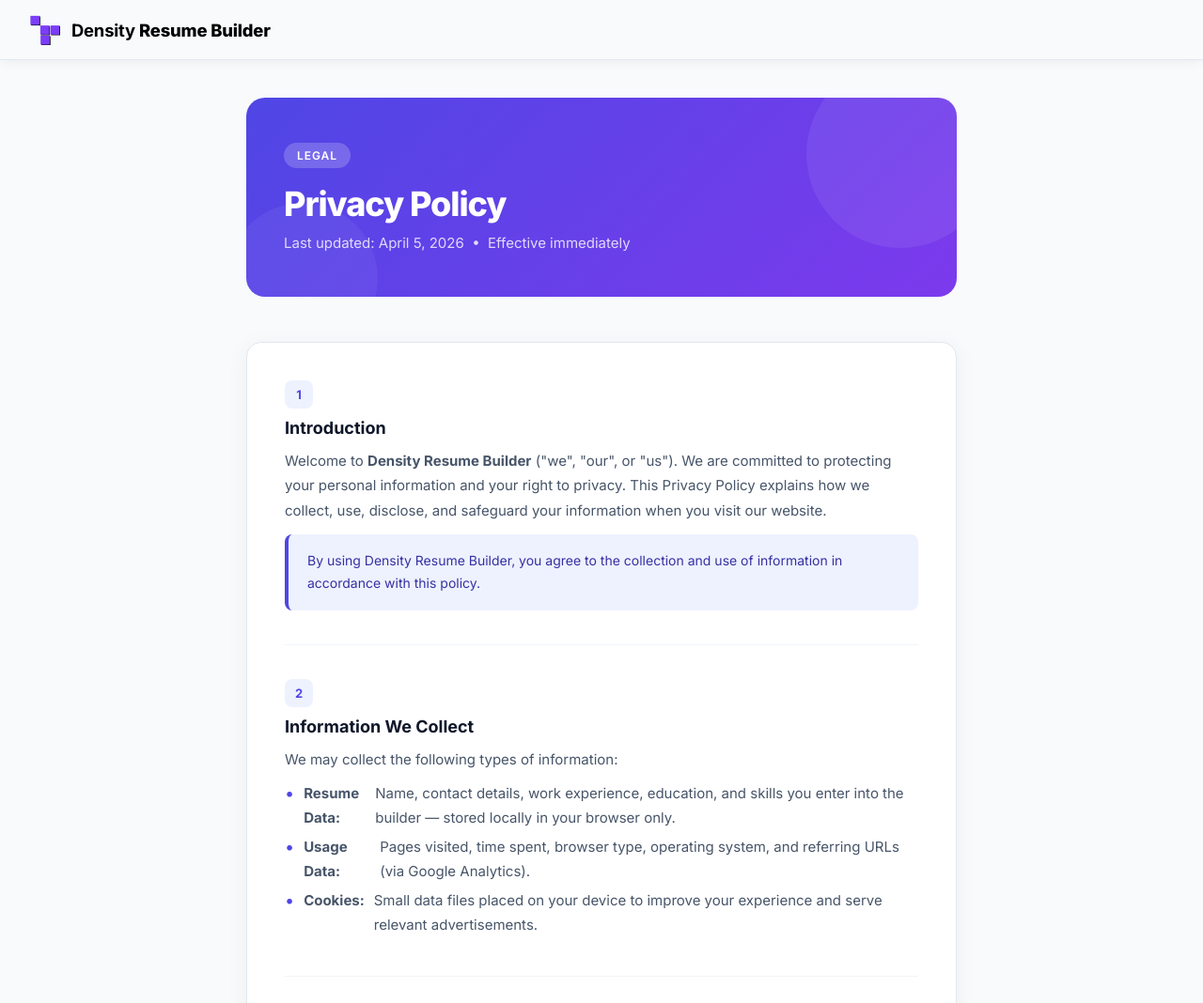
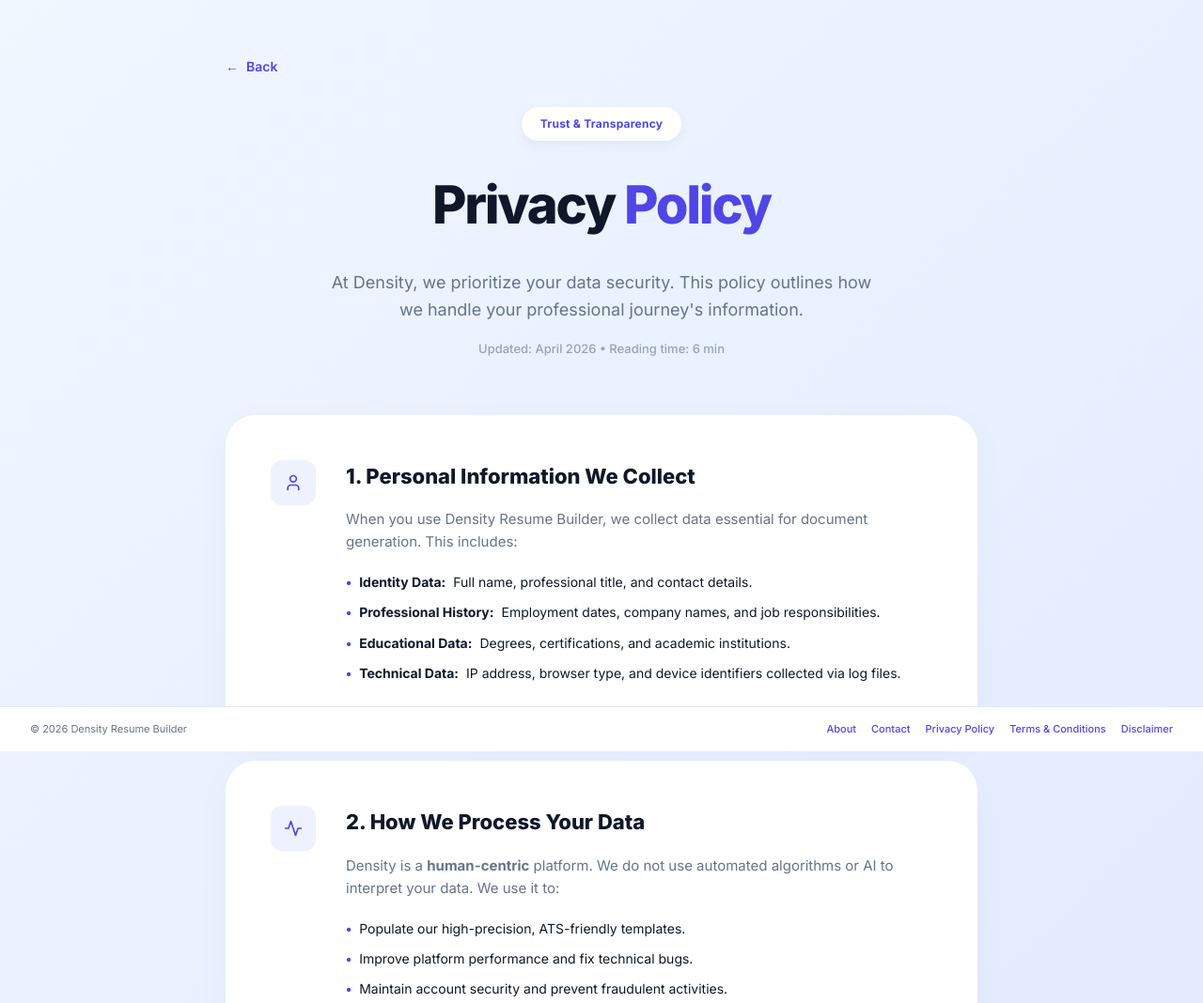
Before and after one commit to shivam76909/Density-Resume-Builder, a plain HTML site: page Resume builder/privacy-policy.html in a window 1280 px wide. Shown: the top 1068 px of the page at 94% size. Drawn offline with Linux system fonts and the light colour scheme.

Commit message:
Revise privacy policy HTML structure and styles
Refactor privacy policy layout and styling for better readability and user experience.

```diff
--- a/Resume builder/privacy-policy.html
+++ b/Resume builder/privacy-policy.html
@@ -11,337 +11,277 @@
   <style>
     :root {
       --primary: #4F46E5;
-      --primary-hover: #4338CA;
-      --bg-light: #F8FAFC;
+      --primary-light: #EEF2FF;
+      --text-dark: #0F172A;
+      --text-muted: #64748B;
+      --bg-gradient: linear-gradient(135deg, #f0f7ff 0%, #e0e7ff 100%);
     }
 
     *, *::before, *::after { box-sizing: border-box; margin: 0; padding: 0; }
 
-    html, body {
+    body {
       font-family: 'Inter', sans-serif;
-      background: var(--bg-light);
-      color: #0F172A;
-      -webkit-font-smoothing: antialiased;
+      background: var(--bg-gradient);
+      color: var(--text-dark);
+      min-height: 100vh;
+      display: flex;
+      flex-direction: column;
+      align-items: center;
+      padding: 60px 24px;
+      line-height: 1.6;
     }
 
-    /* ── NAVBAR ── */
-    .navbar {
+    /* ── BACK BUTTON ── */
+    .back-btn {
+      align-self: flex-start;
+      max-width: 800px;
+      margin: 0 auto 32px;
+      width: 100%;
+      display: flex;
+    }
+    .back-btn a {
+      display: inline-flex;
+      align-items: center;
+      gap: 8px;
+      color: var(--primary);
+      text-decoration: none;
+      font-size: 14px;
+      font-weight: 600;
+      transition: opacity 0.2s;
+    }
+    .back-btn a:hover { opacity: 0.7; }
+
+    /* ── HEADER ── */
+    header {
+      text-align: center;
+      margin-bottom: 60px;
+    }
+    .badge {
+      display: inline-block;
+      background: #fff;
+      color: var(--primary);
+      font-size: 12px;
+      font-weight: 700;
+      padding: 8px 20px;
+      border-radius: 100px;
+      margin-bottom: 24px;
+      box-shadow: 0 4px 12px rgba(0,0,0,0.05);
+      letter-spacing: 0.02em;
+    }
+    h1 {
+      font-size: 56px;
+      font-weight: 800;
+      letter-spacing: -0.04em;
+      margin-bottom: 24px;
+    }
+    h1 span { color: var(--primary); }
+    .subtitle {
+      font-size: 18px;
+      color: var(--text-muted);
+      max-width: 600px;
+      margin: 0 auto 16px;
+    }
+    .meta-info {
+      font-size: 13px;
+      color: #94a3b8;
+      font-weight: 500;
+    }
+
+    /* ── CONTENT CARDS ── */
+    .content-container {
+      width: 100%;
+      max-width: 800px;
+    }
+    .policy-card {
+      background: #fff;
+      border-radius: 32px;
+      padding: 48px;
+      margin-bottom: 24px;
+      box-shadow: 0 10px 40px rgba(0,0,0,0.03);
+      display: flex;
+      gap: 32px;
+    }
+    .icon-box {
+      width: 48px;
+      height: 48px;
+      background: var(--primary-light);
+      border-radius: 12px;
       display: flex;
       align-items: center;
-      height: 64px;
-      padding: 0 32px;
-      background: rgba(248, 250, 252, 0.9);
-      backdrop-filter: blur(12px);
-      border-bottom: 1px solid #e2e8f0;
-      box-shadow: 0 4px 12px -2px rgba(0,0,0,0.06);
-      position: fixed;
-      top: 0; width: 100%;
-      z-index: 1000;
+      justify-content: center;
+      flex-shrink: 0;
+      color: var(--primary);
     }
-    .brand-logo {
+    .card-text h2 {
+      font-size: 22px;
+      font-weight: 800;
+      margin-bottom: 16px;
+      color: var(--text-dark);
+    }
+    .card-text p {
+      font-size: 15px;
+      color: var(--text-muted);
+      margin-bottom: 20px;
+    }
+    .card-text ul {
+      list-style: none;
+      padding: 0;
+    }
+    .card-text ul li {
+      font-size: 14px;
+      color: var(--text-dark);
+      margin-bottom: 10px;
       display: flex;
-      align-items: center;
-      gap: 12px;
-      text-decoration: none;
-      color: #000;
+      gap: 8px;
+      align-items: flex-start;
     }
-    .brand-logo img { width: 32px; height: 32px; object-fit: contain; }
-    .brand-logo span { font-size: 1.15rem; font-weight: 650; letter-spacing: -0.01em; }
-    .brand-logo strong { font-weight: 800; }
-
-    /* ── PAGE CONTENT ── */
-    .page-wrapper {
-      max-width: 820px;
-      margin: 0 auto;
-      padding: 104px 32px 80px;
+    .card-text ul li::before {
+      content: '•';
+      color: var(--primary);
+      font-weight: 900;
+    }
+    .card-text ul li strong {
+      font-weight: 700;
+      color: var(--text-dark);
     }
 
-    /* Hero banner */
-    .page-hero {
-      background: linear-gradient(135deg, #4F46E5 0%, #7C3AED 100%);
-      border-radius: 20px;
-      padding: 48px 40px;
-      margin-bottom: 48px;
-      color: #fff;
-      position: relative;
-      overflow: hidden;
+    /* ── FOOTER ── */
+    footer {
+      margin-top: 40px;
+      text-align: center;
+      font-size: 14px;
+      color: var(--text-muted);
     }
-    .page-hero::before {
-      content: '';
-      position: absolute;
-      top: -40px; right: -40px;
-      width: 200px; height: 200px;
-      background: rgba(255,255,255,0.07);
-      border-radius: 50%;
-    }
-    .page-hero::after {
-      content: '';
-      position: absolute;
-      bottom: -60px; left: -20px;
-      width: 160px; height: 160px;
-      background: rgba(255,255,255,0.05);
-      border-radius: 50%;
-    }
-    .page-hero .badge {
-      display: inline-block;
-      background: rgba(255,255,255,0.2);
-      color: #fff;
-      font-size: 12px;
-      font-weight: 600;
-      letter-spacing: 0.08em;
-      text-transform: uppercase;
-      padding: 6px 14px;
-      border-radius: 100px;
-      margin-bottom: 16px;
-    }
-    .page-hero h1 {
-      font-size: 36px;
-      font-weight: 800;
-      letter-spacing: -0.03em;
-      margin-bottom: 10px;
-    }
-    .page-hero p {
-      font-size: 15px;
-      color: rgba(255,255,255,0.8);
-      font-weight: 400;
+    footer a {
+      color: var(--primary);
+      text-decoration: none;
+      font-weight: 700;
     }
 
-    /* Content card */
-    .content-card {
-      background: #fff;
-      border-radius: 16px;
-      border: 1px solid #e2e8f0;
-      padding: 40px;
-      box-shadow: 0 4px 24px rgba(0,0,0,0.05);
-    }
-
-    /* Section */
-    .policy-section {
-      margin-bottom: 36px;
-      padding-bottom: 36px;
-      border-bottom: 1px solid #f1f5f9;
-      animation: fadeInUp 0.5s ease backwards;
-    }
-    .policy-section:last-child {
-      border-bottom: none;
-      margin-bottom: 0;
-      padding-bottom: 0;
-    }
-
-    .section-num {
-      display: inline-flex;
-      align-items: center;
-      justify-content: center;
-      width: 30px; height: 30px;
-      background: #EEF2FF;
-      color: var(--primary);
-      border-radius: 8px;
-      font-size: 13px;
-      font-weight: 700;
-      margin-bottom: 10px;
-    }
-
-    .policy-section h2 {
-      font-size: 18px;
-      font-weight: 700;
-      color: #0F172A;
-      margin-bottom: 12px;
-    }
-    .policy-section p {
-      font-size: 15px;
-      color: #475569;
-      line-height: 1.75;
-      margin-bottom: 10px;
-    }
-    .policy-section ul {
-      list-style: none;
-      padding: 0;
-      margin: 10px 0 0;
-    }
-    .policy-section ul li {
-      font-size: 15px;
-      color: #475569;
-      line-height: 1.7;
-      display: flex;
-      align-items: flex-start;
-      gap: 10px;
-      margin-bottom: 6px;
-    }
-    .policy-section ul li::before {
-      content: '•';
-      color: var(--primary);
-      font-size: 18px;
-      line-height: 1.4;
-      flex-shrink: 0;
-    }
-
-    /* Highlight box */
-    .highlight-box {
-      background: #EEF2FF;
-      border-left: 4px solid var(--primary);
-      border-radius: 8px;
-      padding: 16px 20px;
-      margin-top: 12px;
-    }
-    .highlight-box p {
-      color: #3730A3 !important;
-      font-size: 14px !important;
-      margin: 0 !important;
-    }
-
-    /* Contact link */
-    a.inline-link {
-      color: var(--primary);
-      text-decoration: none;
-      font-weight: 500;
-    }
-    a.inline-link:hover { text-decoration: underline; }
-
-    /* ── BOTTOM BAR ── */
+    /* ── GLOBAL BOTTOM BAR ── */
     .bottom-bar {
       width: 100%;
       height: 48px;
       background: #fff;
-      border-top: 1px solid #f1f5f9;
+      border-top: 1px solid #e2e8f0;
       display: flex;
       align-items: center;
       padding: 0 32px;
-      gap: 20px;
+      position: fixed;
+      bottom: 0;
+      left: 0;
+      z-index: 1000;
     }
-    .bottom-bar span {
+    .bottom-bar .copy {
       font-size: 11px;
       color: #64748b;
       font-weight: 400;
     }
-    .bottom-bar a {
+    .bottom-bar .nav-links {
+      margin-left: auto;
+      display: flex;
+      gap: 16px;
+    }
+    .bottom-bar .nav-links a {
       font-size: 11px;
-      color: var(--primary);
+      color: #4F46E5;
       text-decoration: none;
       font-weight: 500;
     }
-    .bottom-bar a:hover { text-decoration: underline; }
+    .bottom-bar .nav-links a:hover { text-decoration: underline; }
 
-    @keyframes fadeInUp {
-      from { opacity: 0; transform: translateY(20px); }
-      to   { opacity: 1; transform: translateY(0); }
+    @media (max-width: 640px) {
+      h1 { font-size: 40px; }
+      .policy-card { padding: 32px; flex-direction: column; gap: 20px; }
     }
   </style>
 </head>
 <body>
 
-  <!-- NAVBAR -->
-  <nav class="navbar">
-    <a href="index.html" class="brand-logo">
-      <img src="img/logo.png" alt="Density Logo">
-      <span>Density <strong>Resume Builder</strong></span>
-    </a>
-  </nav>
+  <div class="back-btn">
+    <a href="index.html"><span>&larr;</span> Back</a>
+  </div>
 
-  <!-- PAGE CONTENT -->
-  <div class="page-wrapper">
+  <header>
+    <div class="badge">Trust & Transparency</div>
+    <h1>Privacy <span>Policy</span></h1>
+    <p class="subtitle">At Density, we prioritize your data security. This policy outlines how we handle your professional journey's information.</p>
+    <div class="meta-info">Updated: April 2026 • Reading time: 6 min</div>
+  </header>
 
-    <!-- Hero Banner -->
-    <div class="page-hero">
-      <div class="badge">Legal</div>
-      <h1>Privacy Policy</h1>
-      <p>Last updated: April 5, 2026 &nbsp;•&nbsp; Effective immediately</p>
-    </div>
+  <main class="content-container">
 
-    <!-- Content Card -->
-    <div class="content-card">
-
-      <!-- 1 -->
-      <div class="policy-section" style="animation-delay:0.05s">
-        <div class="section-num">1</div>
-        <h2>Introduction</h2>
-        <p>Welcome to <strong>Density Resume Builder</strong> ("we", "our", or "us"). We are committed to protecting your personal information and your right to privacy. This Privacy Policy explains how we collect, use, disclose, and safeguard your information when you visit our website.</p>
-        <div class="highlight-box">
-          <p>By using Density Resume Builder, you agree to the collection and use of information in accordance with this policy.</p>
-        </div>
+    <!-- 1. Personal Information -->
+    <section class="policy-card">
+      <div class="icon-box">
+        <svg xmlns="http://www.w3.org/2000/svg" width="20" height="20" viewBox="0 0 24 24" fill="none" stroke="currentColor" stroke-width="2" stroke-linecap="round" stroke-linejoin="round"><path d="M19 21v-2a4 4 0 0 0-4-4H9a4 4 0 0 0-4 4v2"/><circle cx="12" cy="7" r="4"/></svg>
       </div>
-
-      <!-- 2 -->
-      <div class="policy-section" style="animation-delay:0.1s">
-        <div class="section-num">2</div>
-        <h2>Information We Collect</h2>
-        <p>We may collect the following types of information:</p>
+      <div class="card-text">
+        <h2>1. Personal Information We Collect</h2>
+        <p>When you use Density Resume Builder, we collect data essential for document generation. This includes:</p>
         <ul>
-          <li><strong>Resume Data:</strong> Name, contact details, work experience, education, and skills you enter into the builder — stored locally in your browser only.</li>
-          <li><strong>Usage Data:</strong> Pages visited, time spent, browser type, operating system, and referring URLs (via Google Analytics).</li>
-          <li><strong>Cookies:</strong> Small data files placed on your device to improve your experience and serve relevant advertisements.</li>
+          <li><strong>Identity Data:</strong> Full name, professional title, and contact details.</li>
+          <li><strong>Professional History:</strong> Employment dates, company names, and job responsibilities.</li>
+          <li><strong>Educational Data:</strong> Degrees, certifications, and academic institutions.</li>
+          <li><strong>Technical Data:</strong> IP address, browser type, and device identifiers collected via log files.</li>
         </ul>
       </div>
+    </section>
 
-      <!-- 3 -->
-      <div class="policy-section" style="animation-delay:0.15s">
-        <div class="section-num">3</div>
-        <h2>How We Use Your Information</h2>
-        <p>We use the information we collect to:</p>
+    <!-- 2. Processing -->
+    <section class="policy-card">
+      <div class="icon-box">
+        <svg xmlns="http://www.w3.org/2000/svg" width="20" height="20" viewBox="0 0 24 24" fill="none" stroke="currentColor" stroke-width="2" stroke-linecap="round" stroke-linejoin="round"><polyline points="22 12 18 12 15 21 9 3 6 12 2 12"/></svg>
+      </div>
+      <div class="card-text">
+        <h2>2. How We Process Your Data</h2>
+        <p>Density is a <strong>human-centric</strong> platform. We do not use automated algorithms or AI to interpret your data. We use it to:</p>
         <ul>
-          <li>Operate and maintain the resume builder tool</li>
-          <li>Improve, personalize, and expand our website features</li>
-          <li>Understand and analyze how you use our site</li>
-          <li>Display personalized advertisements via Google AdSense</li>
-          <li>Comply with legal obligations</li>
+          <li>Populate our high-precision, ATS-friendly templates.</li>
+          <li>Improve platform performance and fix technical bugs.</li>
+          <li>Maintain account security and prevent fraudulent activities.</li>
         </ul>
       </div>
+    </section>
 
-      <!-- 4 -->
-      <div class="policy-section" style="animation-delay:0.2s">
-        <div class="section-num">4</div>
-        <h2>Google AdSense & Cookies</h2>
-        <p>We use <strong>Google AdSense</strong> to display advertisements on our website. Google may use cookies to serve ads based on your prior visits to our site or other websites on the internet.</p>
-        <ul>
-          <li>Google's use of advertising cookies enables it to serve ads based on your browsing history.</li>
-          <li>You may opt out of personalized advertising by visiting <a class="inline-link" href="https://www.google.com/settings/ads" target="_blank" rel="noopener">Google Ads Settings</a>.</li>
-          <li>For more information, see the <a class="inline-link" href="https://policies.google.com/technologies/ads" target="_blank" rel="noopener">Google Advertising Policies</a>.</li>
-        </ul>
+    <!-- 3. Security -->
+    <section class="policy-card">
+      <div class="icon-box">
+        <svg xmlns="http://www.w3.org/2000/svg" width="20" height="20" viewBox="0 0 24 24" fill="none" stroke="currentColor" stroke-width="2" stroke-linecap="round" stroke-linejoin="round"><rect x="3" y="11" width="18" height="11" rx="2" ry="2"/><path d="M7 11V7a5 5 0 0 1 10 0v4"/></svg>
       </div>
+      <div class="card-text">
+        <h2>3. Data Retention & Security</h2>
+        <p>We implement 256–bit SSL encryption for all data transfers. Your professional data is stored on secure servers. You can request permanent deletion of your data at any time via your dashboard settings.</p>
+      </div>
+    </section>
 
-      <!-- 5 -->
-      <div class="policy-section" style="animation-delay:0.25s">
-        <div class="section-num">5</div>
-        <h2>Data Storage & Security</h2>
-        <p>All resume data you enter is stored <strong>locally in your browser</strong> (localStorage) and is never transmitted to our servers. We implement appropriate technical measures to protect any usage data we do collect against unauthorized access, alteration, or destruction.</p>
+    <!-- 4. Third-Party -->
+    <section class="policy-card">
+      <div class="icon-box">
+        <svg xmlns="http://www.w3.org/2000/svg" width="20" height="20" viewBox="0 0 24 24" fill="none" stroke="currentColor" stroke-width="2" stroke-linecap="round" stroke-linejoin="round"><circle cx="12" cy="12" r="10"/><line x1="2" y1="12" x2="22" y2="12"/><path d="M12 2a15.3 15.3 0 0 1 4 10 15.3 15.3 0 0 1-4 10 15.3 15.3 0 0 1-4-10 15.3 15.3 0 0 1 4-10z"/></svg>
       </div>
+      <div class="card-text">
+        <h2>4. Third-Party Links & Cookies</h2>
+        <p>Our site may contain links to external job boards or professional networks. We also use essential cookies to remember your session. We do not share your private resume data with any third-party marketing agencies.</p>
+      </div>
+    </section>
 
-      <!-- 6 -->
-      <div class="policy-section" style="animation-delay:0.3s">
-        <div class="section-num">6</div>
-        <h2>Third-Party Links</h2>
-        <p>Our website may contain links to external sites. We are not responsible for the content or privacy practices of these sites and encourage you to review their individual privacy policies.</p>
-      </div>
+  </main>
 
-      <!-- 7 -->
-      <div class="policy-section" style="animation-delay:0.35s">
-        <div class="section-num">7</div>
-        <h2>Children's Privacy</h2>
-        <p>Density Resume Builder is not directed to individuals under the age of <strong>13</strong>. We do not knowingly collect personal information from children. If you believe a child has provided us with personal data, please contact us immediately.</p>
-      </div>
-
-      <!-- 8 -->
-      <div class="policy-section" style="animation-delay:0.4s">
-        <div class="section-num">8</div>
-        <h2>Changes to This Policy</h2>
-        <p>We reserve the right to update this Privacy Policy at any time. Changes will be posted on this page with an updated effective date. Continued use of the site after changes constitutes your acceptance of the revised policy.</p>
-      </div>
-
-      <!-- 9 -->
-      <div class="policy-section" style="animation-delay:0.45s">
-        <div class="section-num">9</div>
-        <h2>Contact Us</h2>
-        <p>If you have questions or concerns about this Privacy Policy, please reach out to us via our <a class="inline-link" href="contact.html">Contact page</a>.</p>
-      </div>
-
-    </div>
-  </div>
+  <footer>
+    Have questions? Reach out to <a href="contact.html">Privacy Team</a>
+  </footer>
 
   <!-- BOTTOM BAR -->
   <div class="bottom-bar">
-    <span>© 2026 Density Resume Builder</span>
-    <a href="privacy-policy.html">Privacy Policy</a>
-    <a href="about.html">About Us</a>
-    <a href="contact.html">Contact</a>
+    <span class="copy">© 2026 Density Resume Builder</span>
+    <div class="nav-links">
+      <a href="about.html">About</a>
+      <a href="contact.html">Contact</a>
+      <a href="privacy-policy.html">Privacy Policy</a>
+      <a href="terms.html">Terms &amp; Conditions</a>
+      <a href="disclaimer.html">Disclaimer</a>
+    </div>
   </div>
 
 </body>
```
